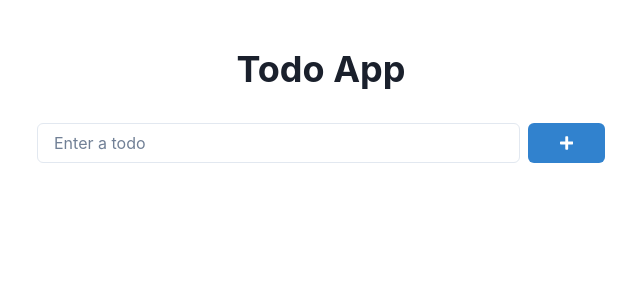
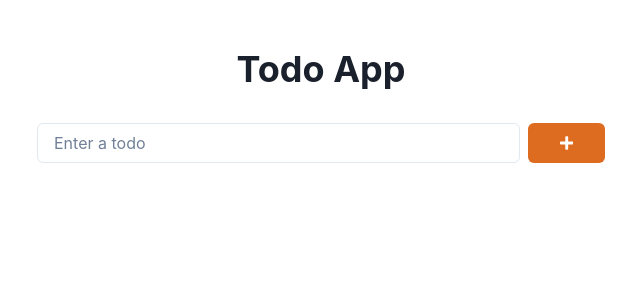
Before and after one commit to GPT-Engineer-App/efficient-tasker, a React (Vite) app: page / in a window 1280 px wide. Shown: the top 300 px of the page, without its empty margins (319-959 px from the left). Built offline with nearby package versions, Linux system fonts and the light colour scheme.

Commit message:
Changed the submit button color scheme from blue to orange.
Prompt: make the button orange

```diff
--- a/src/pages/Index.jsx
+++ b/src/pages/Index.jsx
@@ -35,7 +35,7 @@ const Index = () => {
       <form onSubmit={handleSubmit}>
         <HStack>
           <Input placeholder="Enter a todo" value={todo} onChange={(e) => setTodo(e.target.value)} />
-          <Button type="submit" colorScheme="blue" px={8}>
+          <Button type="submit" colorScheme="orange" px={8}>
             <FaPlus />
           </Button>
         </HStack>
```
